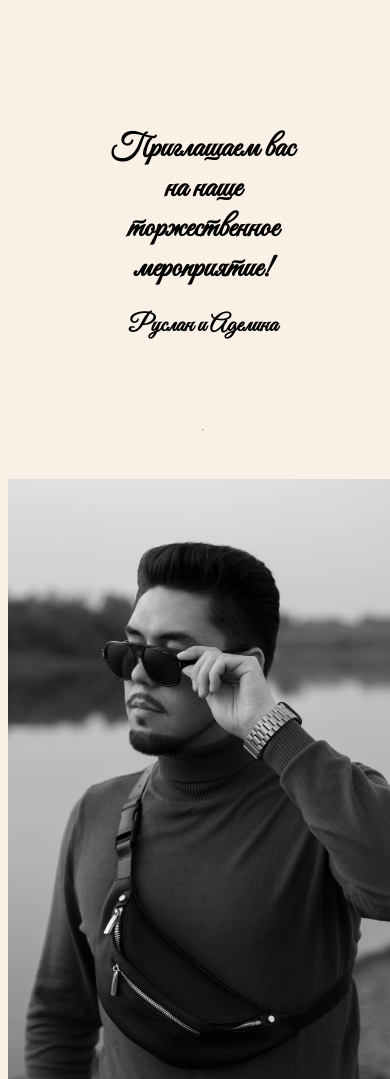
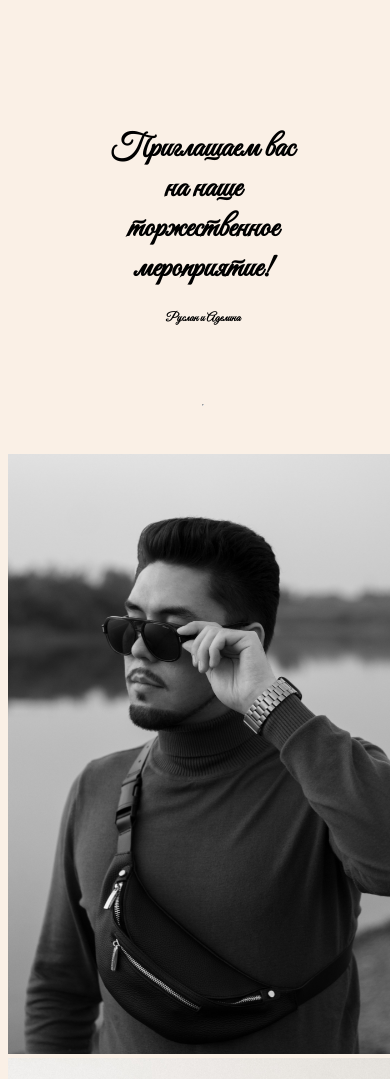
Before and after one commit to PavelScript/wedding, a plain HTML site: page index.html in a window 390 px wide. Shown: the top 1079 px of the page. Drawn offline with Linux system fonts and the light colour scheme.

Commit message:
Add files via upload

```diff
--- a/style.css
+++ b/style.css
@@ -75,7 +75,7 @@ hr {
 }
 
 
-@media (max-width: 815px) {
+@media (max-width: 680px) {
     .Rus {
         clear:left;
         display: block;
@@ -91,4 +91,9 @@ hr {
     }
     .header > h1 {
        font-size: 2rem;
+    }
+
+    .header > h2 {
+        font-size: 0.75rem;
+    }
 }
```
